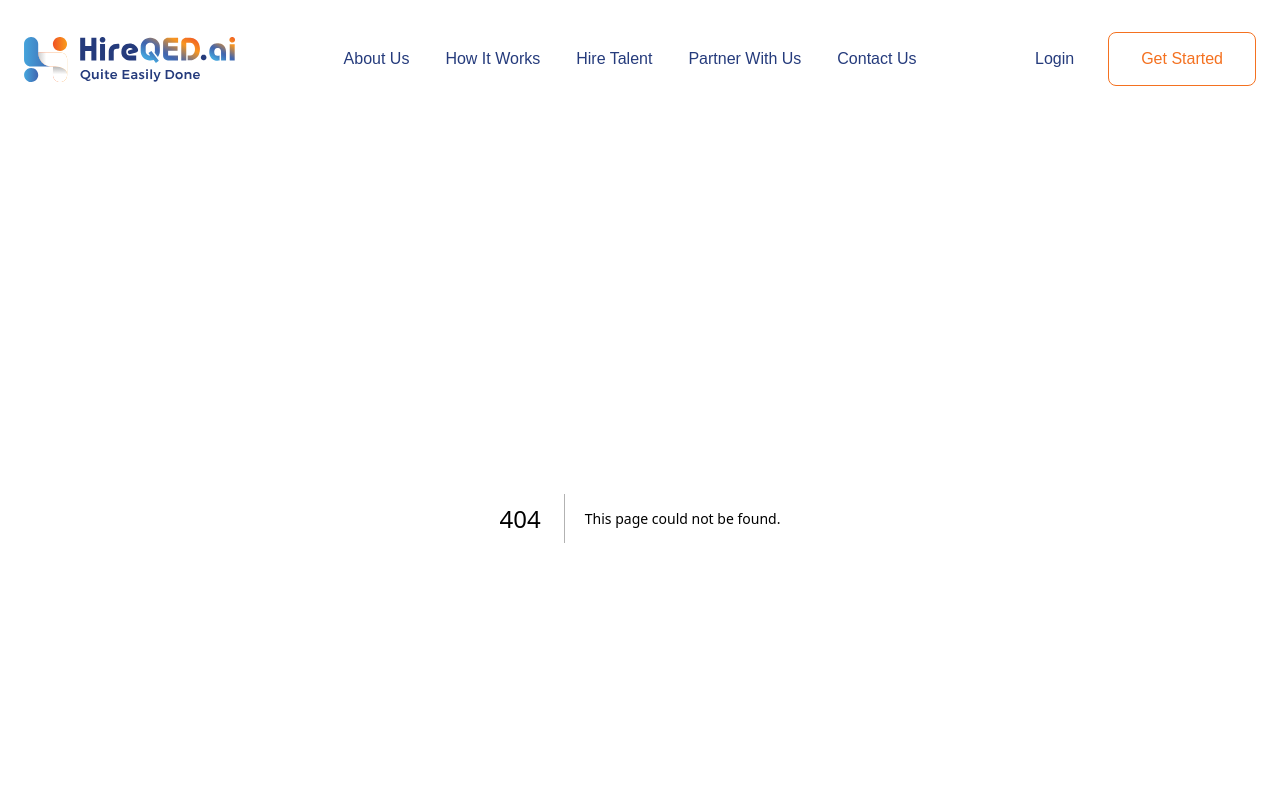
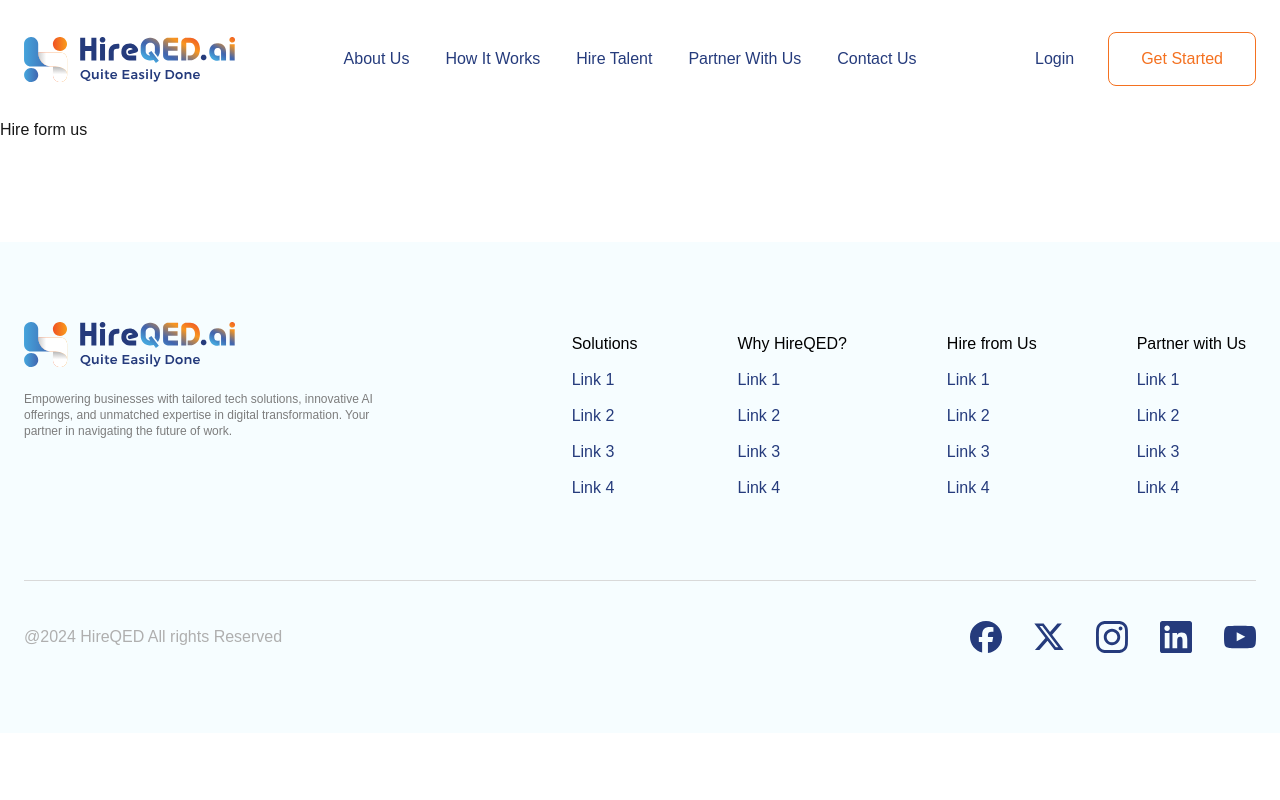
Before and after one commit to Harshad812/hireqed, a Next.js app: page /hire-from-us in a window 1280 px wide. Before the commit this address had no page. Shown: the top 800 px of the page. Built offline with nearby package versions, Linux system fonts and the light colour scheme.

Commit message:
Create new pages

```diff
--- /dev/null
+++ b/src/app/contact-us/page.tsx
@@ -0,0 +1,9 @@
+import { ContactUsContainer } from "@/container";
+
+export default function ContactUs() {
+  return (
+    <div className="">
+      <ContactUsContainer />
+    </div>
+  );
+}
--- /dev/null
+++ b/src/app/hire-from-us/page.tsx
@@ -0,0 +1,9 @@
+import { HireFromUsContainer } from "@/container";
+
+export default function HireFromUs() {
+  return (
+    <div className="">
+      <HireFromUsContainer />
+    </div>
+  );
+}
--- /dev/null
+++ b/src/container/ContactUs/index.tsx
@@ -0,0 +1,3 @@
+export const ContactUsContainer = () => {
+  return <h1>Contact Us</h1>;
+};
--- /dev/null
+++ b/src/container/HireFromUs/index.tsx
@@ -0,0 +1,3 @@
+export const HireFromUsContainer = () => {
+  return <h1>Hire form us</h1>;
+};
--- a/src/container/index.ts
+++ b/src/container/index.ts
@@ -1 +1,3 @@
 export * from "./Home";
+export * from "./HireFromUs";
+export * from "./ContactUs";
```
